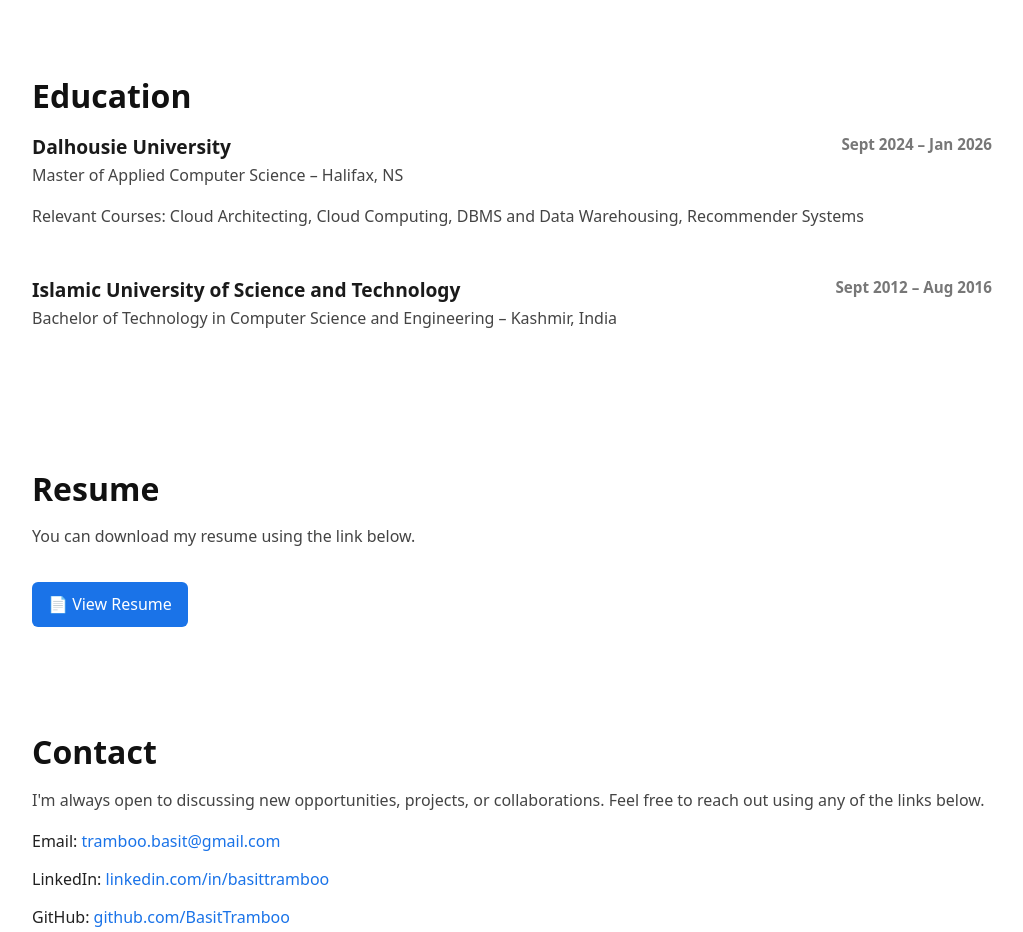
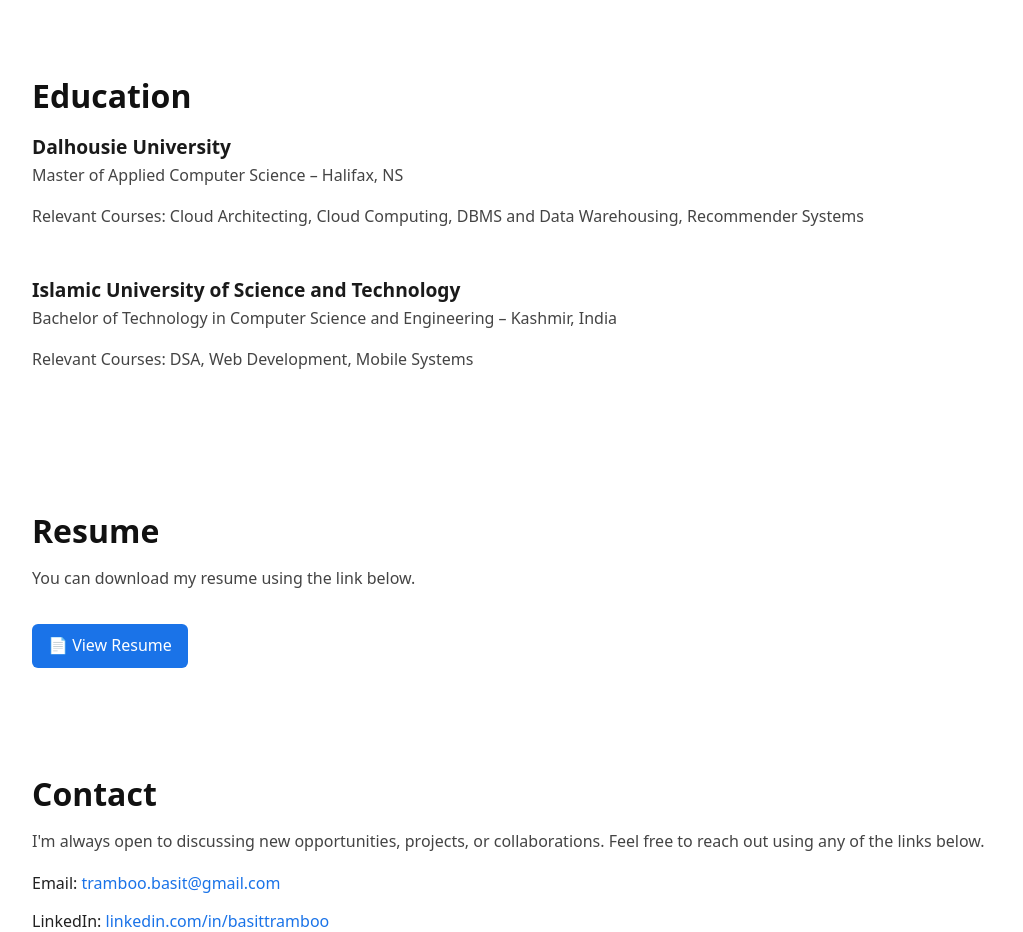
Before and after one commit to BasitTramboo/basittramboo.github.io, a React (Vite) app: page / in a window 1280 px wide. Shown: the part 3000-3932 px from the top of the page, without its empty margins (128-1151 px from the left). Built offline with nearby package versions, Linux system fonts and the light colour scheme.

Commit message:
feat: update Education section content

```diff
--- a/src/components/Education.jsx
+++ b/src/components/Education.jsx
@@ -7,7 +7,7 @@ function Education() {
       <div className="education-entry">
         <h3>
           Dalhousie University
-          <span>Sept 2024 – Jan 2026</span>
+          {/* <span>Sept 2024 – Jan 2026</span> */}
         </h3>
         <p>Master of Applied Computer Science – Halifax, NS</p>
         <ul>
@@ -18,9 +18,12 @@ function Education() {
       <div className="education-entry">
         <h3>
           Islamic University of Science and Technology
-          <span>Sept 2012 – Aug 2016</span>
+          {/* <span>Sept 2012 – Aug 2016</span> */}
         </h3>
         <p>Bachelor of Technology in Computer Science and Engineering – Kashmir, India</p>
+        <ul>
+          <li>Relevant Courses: DSA, Web Development, Mobile Systems</li>
+        </ul>
       </div>
     </section>
   );
```
